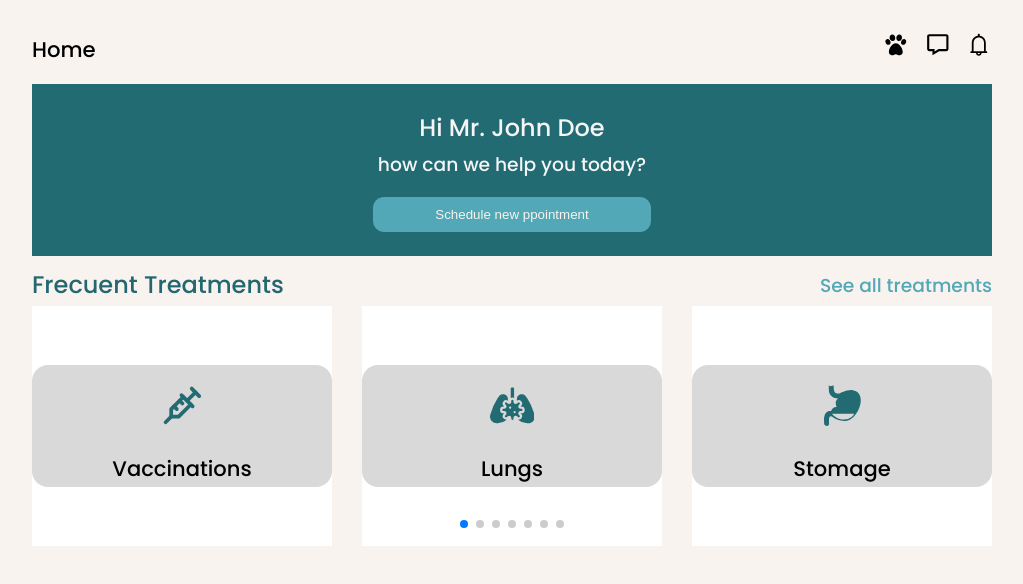
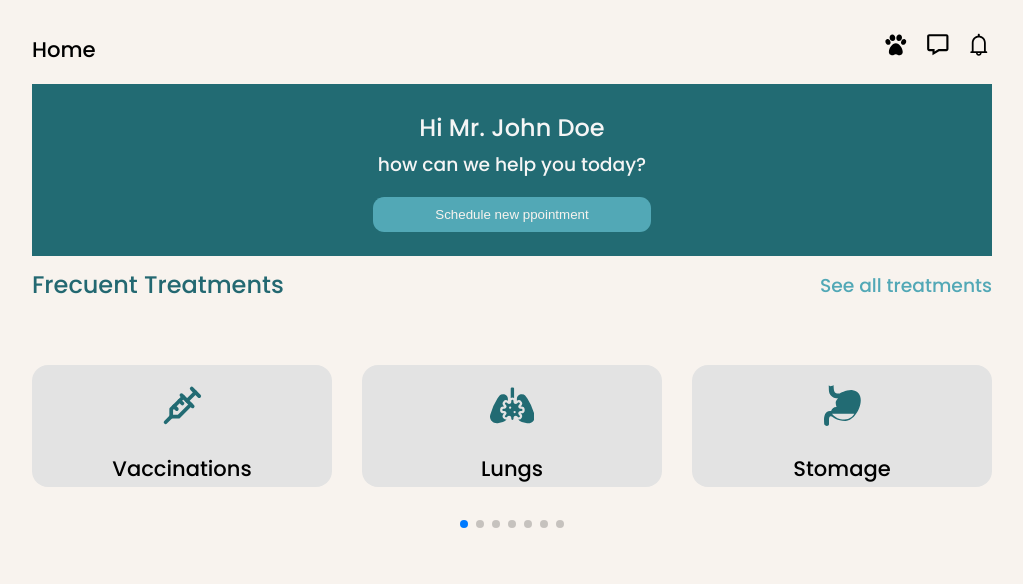
Before and after one commit to santiagomanso/vet.app, a React (Create React App) app: page / in a window 1280 px wide. Shown: the top 584 px of the page, without its empty margins (128-1151 px from the left). Built offline with nearby package versions, Linux system fonts and the light colour scheme.

Commit message:
color fixed

```diff
--- a/src/screens/homeScreen/homeScreen.css
+++ b/src/screens/homeScreen/homeScreen.css
@@ -52,8 +52,8 @@
   .swiper-slide {
     text-align: center;
     font-size: 18px;
-    background: #fff;
 
+    background: var(--color-white);
     /* Center slide text vertically */
     display: -webkit-box;
     display: -ms-flexbox;
@@ -73,7 +73,7 @@
       display: flex;
       flex-direction: column;
       align-items: center;
-      background: rgb(217, 217, 217);
+      background: rgb(227, 227, 227);
       border-radius: 1rem;
       width: 100%;
 
```
